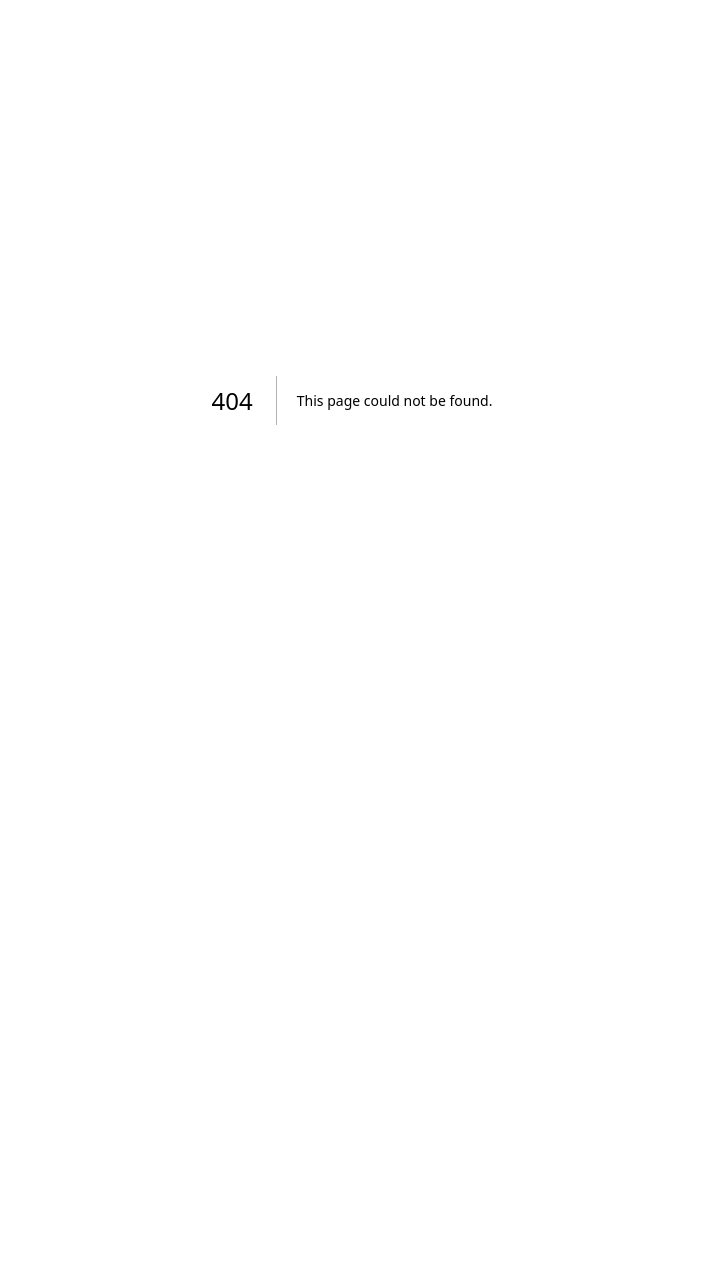
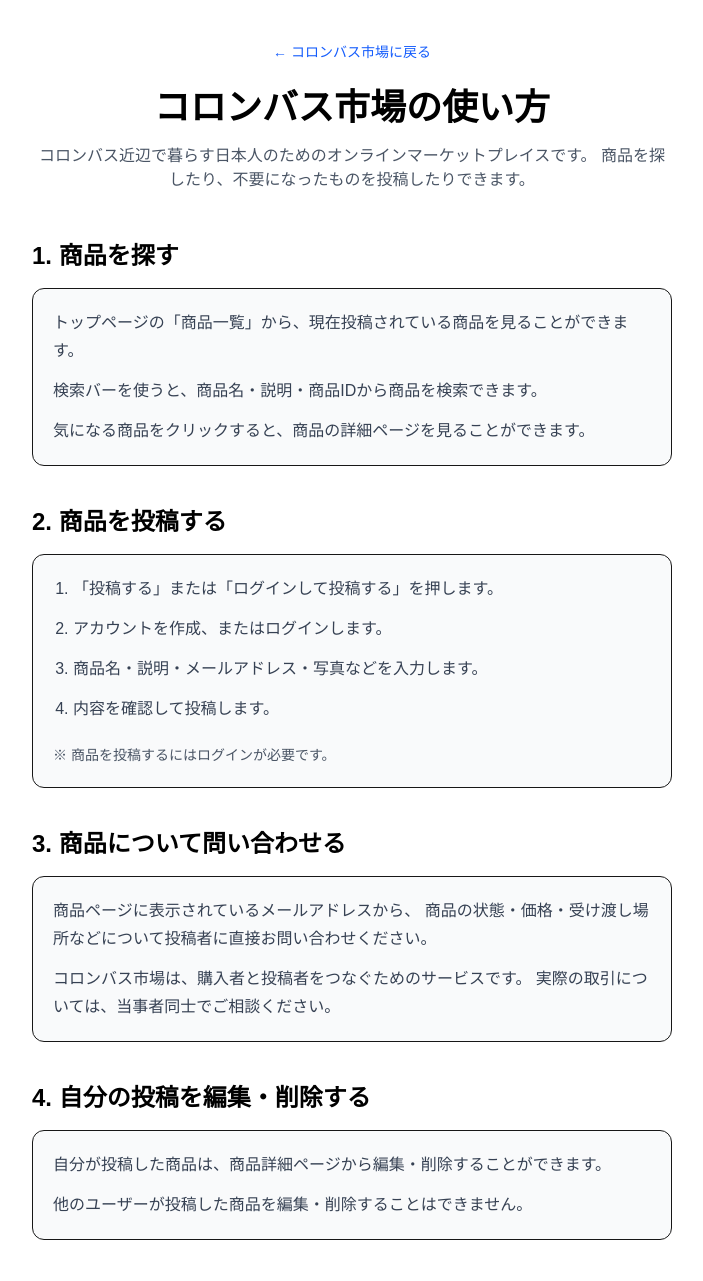
Before and after one commit to yuto890/columbus-marketplace, a Next.js app: page /how-to-use in a window 1280 px wide. Before the commit this address had no page. Shown: the top 1281 px of the page, without its empty margins (288-991 px from the left). Before the commit the page ends 800 px from the top, so only its background shows below. Built offline with nearby package versions, Linux system fonts and the light colour scheme.

Commit message:
Add how-to-use page

```diff
--- /dev/null
+++ b/src/app/how-to-use/page.tsx
@@ -0,0 +1,214 @@
+import Link from "next/link";
+
+export default function HowToUse() {
+  return (
+    <div className="min-h-screen bg-zinc-50">
+      <main className="mx-auto min-h-screen w-full max-w-3xl bg-white px-5 py-10 sm:px-8 md:px-16">
+
+        {/* ヘッダー */}
+        <div className="text-center">
+          <Link
+            href="/"
+            className="text-sm text-blue-600 hover:underline"
+          >
+            ← コロンバス市場に戻る
+          </Link>
+
+          <h1 className="mt-6 text-3xl font-bold text-black sm:text-4xl">
+            コロンバス市場の使い方
+          </h1>
+
+          <p className="mt-4 text-sm leading-6 text-gray-600 sm:text-base">
+            コロンバス近辺で暮らす日本人のためのオンラインマーケットプレイスです。
+            商品を探したり、不要になったものを投稿したりできます。
+          </p>
+        </div>
+
+        {/* 1. 商品を探す */}
+        <section className="mt-12">
+          <h2 className="text-xl font-bold text-black sm:text-2xl">
+            1. 商品を探す
+          </h2>
+
+          <div className="mt-4 rounded-xl border bg-gray-50 p-5">
+            <p className="text-sm leading-7 text-gray-700 sm:text-base">
+              トップページの「商品一覧」から、現在投稿されている商品を見ることができます。
+            </p>
+
+            <p className="mt-3 text-sm leading-7 text-gray-700 sm:text-base">
+              検索バーを使うと、商品名・説明・商品IDから商品を検索できます。
+            </p>
+
+            <p className="mt-3 text-sm leading-7 text-gray-700 sm:text-base">
+              気になる商品をクリックすると、商品の詳細ページを見ることができます。
+            </p>
+          </div>
+        </section>
+
+        {/* 2. 商品を投稿する */}
+        <section className="mt-10">
+          <h2 className="text-xl font-bold text-black sm:text-2xl">
+            2. 商品を投稿する
+          </h2>
+
+          <div className="mt-4 rounded-xl border bg-gray-50 p-5">
+            <ol className="list-decimal space-y-3 pl-5 text-sm leading-7 text-gray-700 sm:text-base">
+              <li>
+                「投稿する」または「ログインして投稿する」を押します。
+              </li>
+
+              <li>
+                アカウントを作成、またはログインします。
+              </li>
+
+              <li>
+                商品名・説明・メールアドレス・写真などを入力します。
+              </li>
+
+              <li>
+                内容を確認して投稿します。
+              </li>
+            </ol>
+
+            <p className="mt-5 text-sm leading-6 text-gray-600">
+              ※ 商品を投稿するにはログインが必要です。
+            </p>
+          </div>
+        </section>
+
+        {/* 3. 商品について問い合わせる */}
+        <section className="mt-10">
+          <h2 className="text-xl font-bold text-black sm:text-2xl">
+            3. 商品について問い合わせる
+          </h2>
+
+          <div className="mt-4 rounded-xl border bg-gray-50 p-5">
+            <p className="text-sm leading-7 text-gray-700 sm:text-base">
+              商品ページに表示されているメールアドレスから、
+              商品の状態・価格・受け渡し場所などについて投稿者に直接お問い合わせください。
+            </p>
+
+            <p className="mt-3 text-sm leading-7 text-gray-700 sm:text-base">
+              コロンバス市場は、購入者と投稿者をつなぐためのサービスです。
+              実際の取引については、当事者同士でご相談ください。
+            </p>
+          </div>
+        </section>
+
+        {/* 4. 自分の投稿を編集・削除 */}
+        <section className="mt-10">
+          <h2 className="text-xl font-bold text-black sm:text-2xl">
+            4. 自分の投稿を編集・削除する
+          </h2>
+
+          <div className="mt-4 rounded-xl border bg-gray-50 p-5">
+            <p className="text-sm leading-7 text-gray-700 sm:text-base">
+              自分が投稿した商品は、商品詳細ページから編集・削除することができます。
+            </p>
+
+            <p className="mt-3 text-sm leading-7 text-gray-700 sm:text-base">
+              他のユーザーが投稿した商品を編集・削除することはできません。
+            </p>
+          </div>
+        </section>
+
+        {/* 5. 取引について */}
+        <section className="mt-10">
+          <h2 className="text-xl font-bold text-black sm:text-2xl">
+            5. 取引について
+          </h2>
+
+          <div className="mt-4 rounded-xl border bg-gray-50 p-5">
+            <p className="text-sm leading-7 text-gray-700 sm:text-base">
+              コロンバス市場では、商品の売買や受け渡しそのものには関与していません。
+            </p>
+
+            <p className="mt-3 text-sm leading-7 text-gray-700 sm:text-base">
+              価格、支払い方法、受け渡し場所、日時などは、
+              購入者と投稿者の間で事前に確認してください。
+            </p>
+          </div>
+        </section>
+
+        {/* 6. 安全に利用するために */}
+        <section className="mt-10">
+          <h2 className="text-xl font-bold text-black sm:text-2xl">
+            6. 安全に利用するために
+          </h2>
+
+          <div className="mt-4 rounded-xl border bg-gray-50 p-5">
+            <ul className="list-disc space-y-3 pl-5 text-sm leading-7 text-gray-700 sm:text-base">
+              <li>
+                個人情報を必要以上に相手に伝えないようにしてください。
+              </li>
+
+              <li>
+                初めて会う相手との取引では、安全な場所での受け渡しをおすすめします。
+              </li>
+
+              <li>
+                不審なメッセージや取引を要求された場合は、十分に注意してください。
+              </li>
+
+              <li>
+                金銭のやり取りを行う場合は、内容を十分に確認してください。
+              </li>
+            </ul>
+          </div>
+        </section>
+
+        {/* よくある質問 */}
+        <section className="mt-10">
+          <h2 className="text-xl font-bold text-black sm:text-2xl">
+            よくある質問
+          </h2>
+
+          <div className="mt-4 space-y-4">
+
+            <div className="rounded-xl border p-5">
+              <h3 className="font-bold text-black">
+                Q. 商品を見るだけでもアカウントは必要ですか？
+              </h3>
+
+              <p className="mt-2 text-sm leading-6 text-gray-700">
+                いいえ。商品を見る・検索するだけならログインは必要ありません。
+              </p>
+            </div>
+
+            <div className="rounded-xl border p-5">
+              <h3 className="font-bold text-black">
+                Q. 商品を投稿するにはアカウントが必要ですか？
+              </h3>
+
+              <p className="mt-2 text-sm leading-6 text-gray-700">
+                はい。商品の投稿・編集・削除にはログインが必要です。
+              </p>
+            </div>
+
+            <div className="rounded-xl border p-5">
+              <h3 className="font-bold text-black">
+                Q. 投稿した商品を削除できますか？
+              </h3>
+
+              <p className="mt-2 text-sm leading-6 text-gray-700">
+                はい。自分が投稿した商品であれば、商品詳細ページから削除できます。
+              </p>
+            </div>
+
+          </div>
+        </section>
+
+        {/* 下部ボタン */}
+        <div className="mt-12 flex justify-center">
+          <Link
+            href="/"
+            className="rounded-lg bg-blue-600 px-6 py-3 text-sm font-medium text-white hover:bg-blue-700"
+          >
+            コロンバス市場を見る
+          </Link>
+        </div>
+
+      </main>
+    </div>
+  );
+}
--- a/src/app/page.tsx
+++ b/src/app/page.tsx
@@ -140,7 +140,7 @@ export default function Home() {
   );
 
   return (
-    <div className="flex min-h-screen flex-col items-center bg-zinc-50 font-sans">
+    <div className="flex min-h-screen flex-col items-center bg-zinc-50">
 
       <main className="flex w-full max-w-3xl flex-1 flex-col items-center justify-start bg-white px-4 py-10 sm:px-8 md:px-16">
 
@@ -164,6 +164,13 @@ export default function Home() {
 
           <h1 className="text-sm font-bold leading-7 tracking-tight text-black sm:text-base sm:leading-8">
             コロンバス近辺で暮らす日本人をつなぐ、地域密着型のマーケットプレイスです。不要になったものを次の人へ。必要なものを身近な場所で。売る人にも、買う人にも、便利で安心できる場所を提供します。
+
+            <Link
+              href="/how-to-use"
+              className="ml-2 font-medium text-blue-600 hover:underline"
+            >
+              詳しい使い方はこちら
+            </Link>
           </h1>
 
           {/* 投稿ボタン ＋ ログアウトボタン ＋ 検索バー */}
@@ -210,11 +217,7 @@ export default function Home() {
             商品一覧
           </h2>
 
-          {/* 商品グリッド
-              スマホ → 2列
-              タブレット → 2列
-              PC → 3列
-          */}
+          {/* 商品グリッド */}
           <div className="mt-4 grid w-full grid-cols-2 gap-3 sm:mt-6 sm:gap-4 md:grid-cols-3">
 
             {currentProducts.map((product) => (
```
